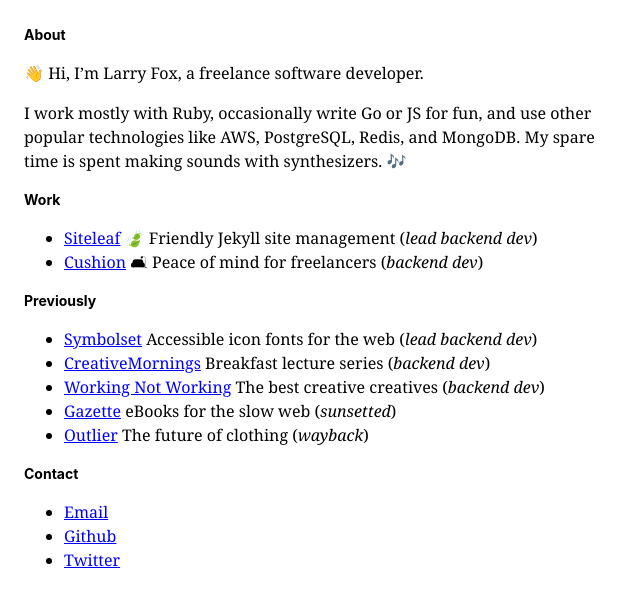
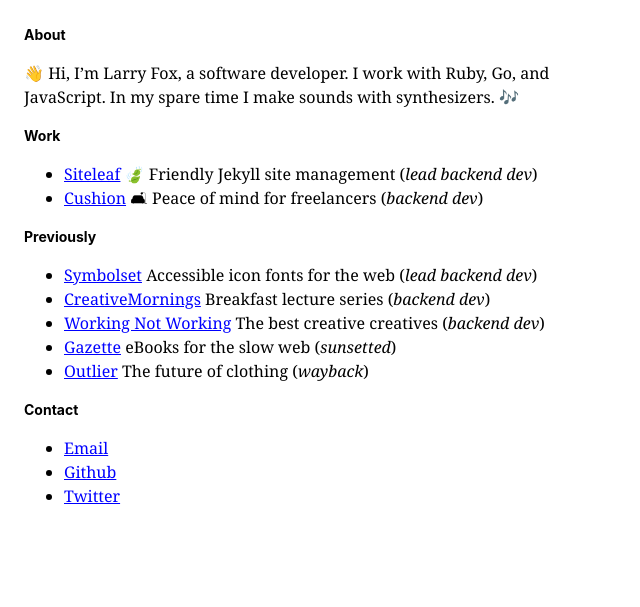
Before and after one commit to larryfox/website, a Jekyll site: the page built from index.md, in a window 1280 px wide. Shown: the top 607 px of the page, without its empty margins (0-640 px from the left). Built offline with Jekyll 4.4.1, drawn with Linux system fonts in a browser that asks for light colours.

Commit message:
Updated Index

```diff
--- a/index.md
+++ b/index.md
@@ -5,9 +5,7 @@
 
 ## About
 
-👋 Hi, I'm Larry Fox, a freelance software developer.
-
-I work mostly with Ruby, occasionally write Go or JS for fun, and use other popular technologies like AWS, PostgreSQL, Redis, and MongoDB. My spare time is spent making sounds with synthesizers. 🎶
+👋 Hi, I'm Larry Fox, a software developer. I work with Ruby, Go, and JavaScript. In my spare time I make sounds with synthesizers. 🎶
 
 ## Work
 
```
